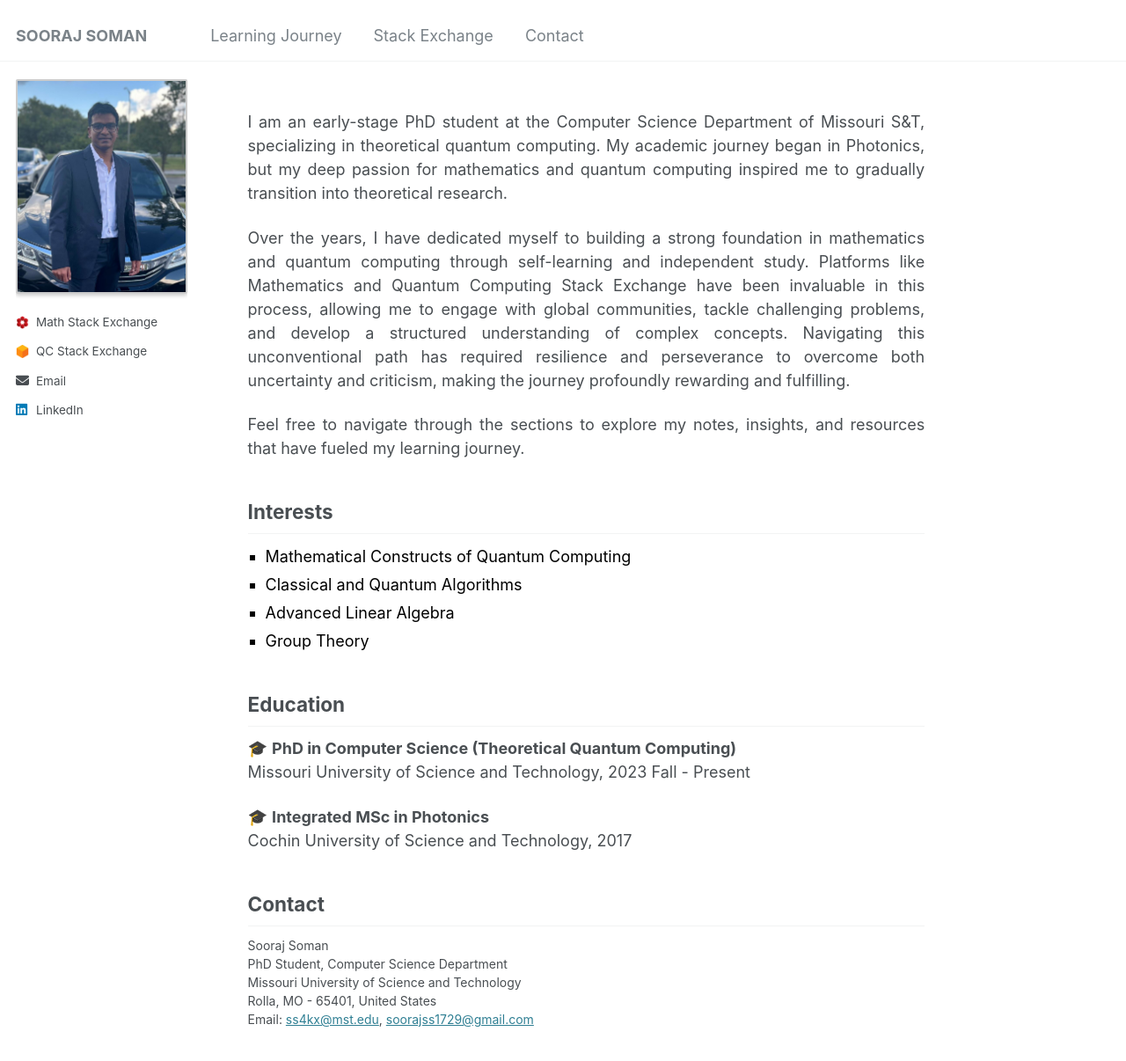
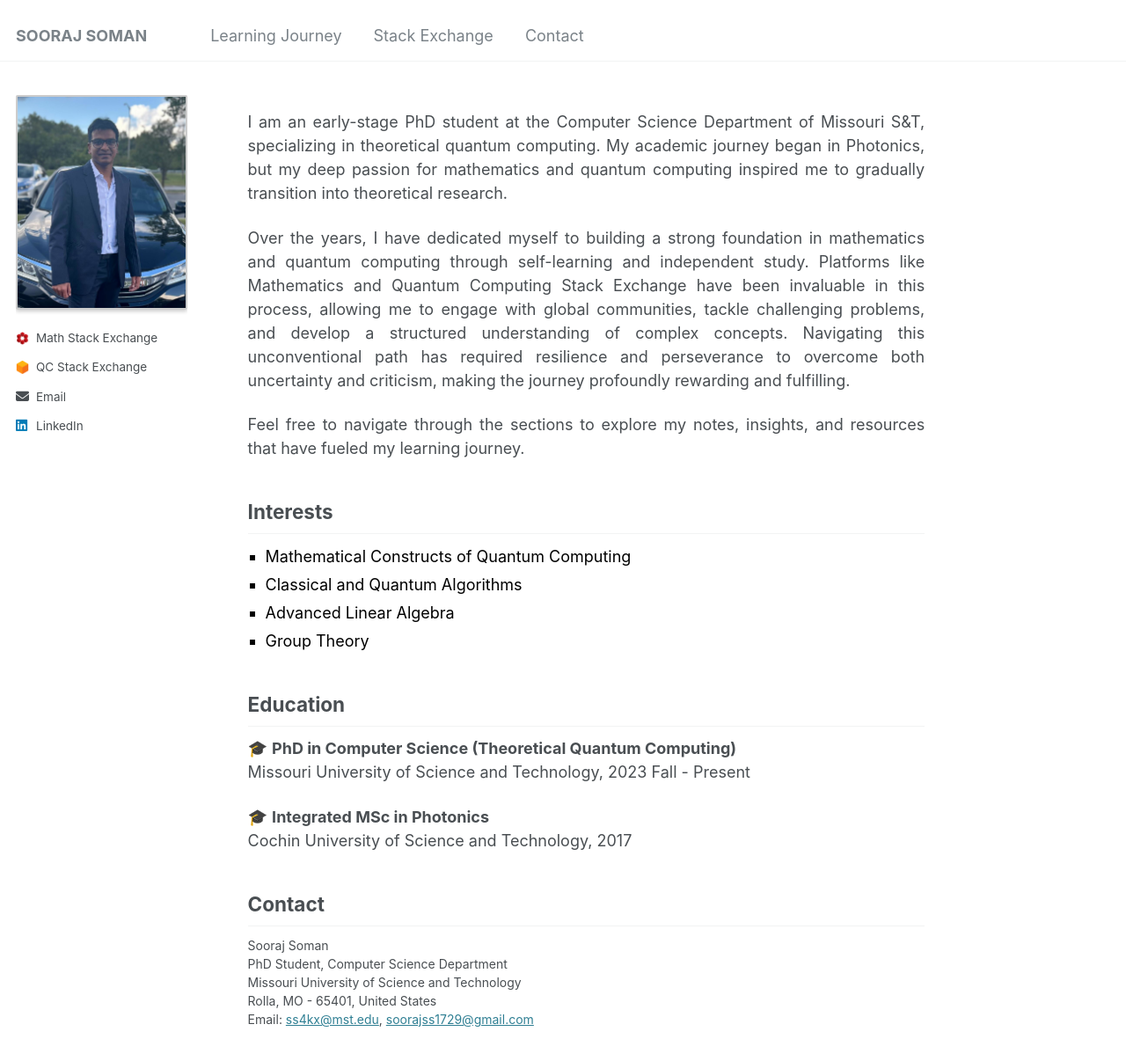
Before and after one commit to soorajss1729/soorajss1729.github.io, a Jekyll site: the page built from _pages/about.md, in a window 1280 px wide and 1400 px high. Shown: the top 1206 px of the window at 88% size. Built offline with Jekyll 4.4.1, drawn with Linux system fonts in a browser that asks for light colours.

Commit message:
Update _sidebar.scss

```diff
--- a/_sass/_sidebar.scss
+++ b/_sass/_sidebar.scss
@@ -76,7 +76,7 @@
    Author profile and links
    ========================================================================== */
 .sidebar {
-  margin-top: 3em;       /* Remove top margin */
+  margin-top: 4em;       /* Remove top margin */
   padding-top: 0em;    /* Uniform padding for alignment */
   padding-left: 0em;   /* Match left space */
 }
@@ -109,8 +109,8 @@
   vertical-align: top;
   padding-top:0;
   margin-top:0;
-  padding-left: 2%;
-  padding-right: 2%;
+  padding-left: 4em;
+  padding-right: 4em;
   line-height: 0.5;
 
   @include breakpoint($large) {
```
